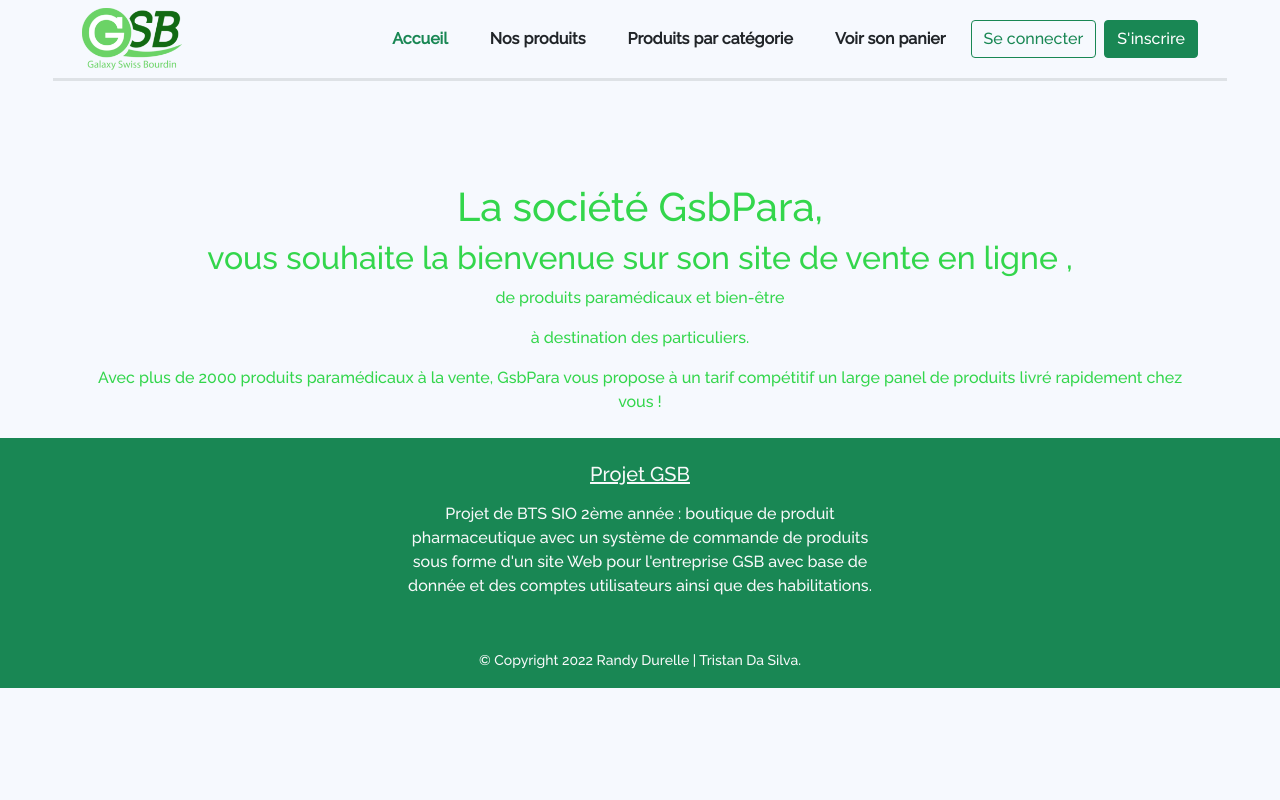
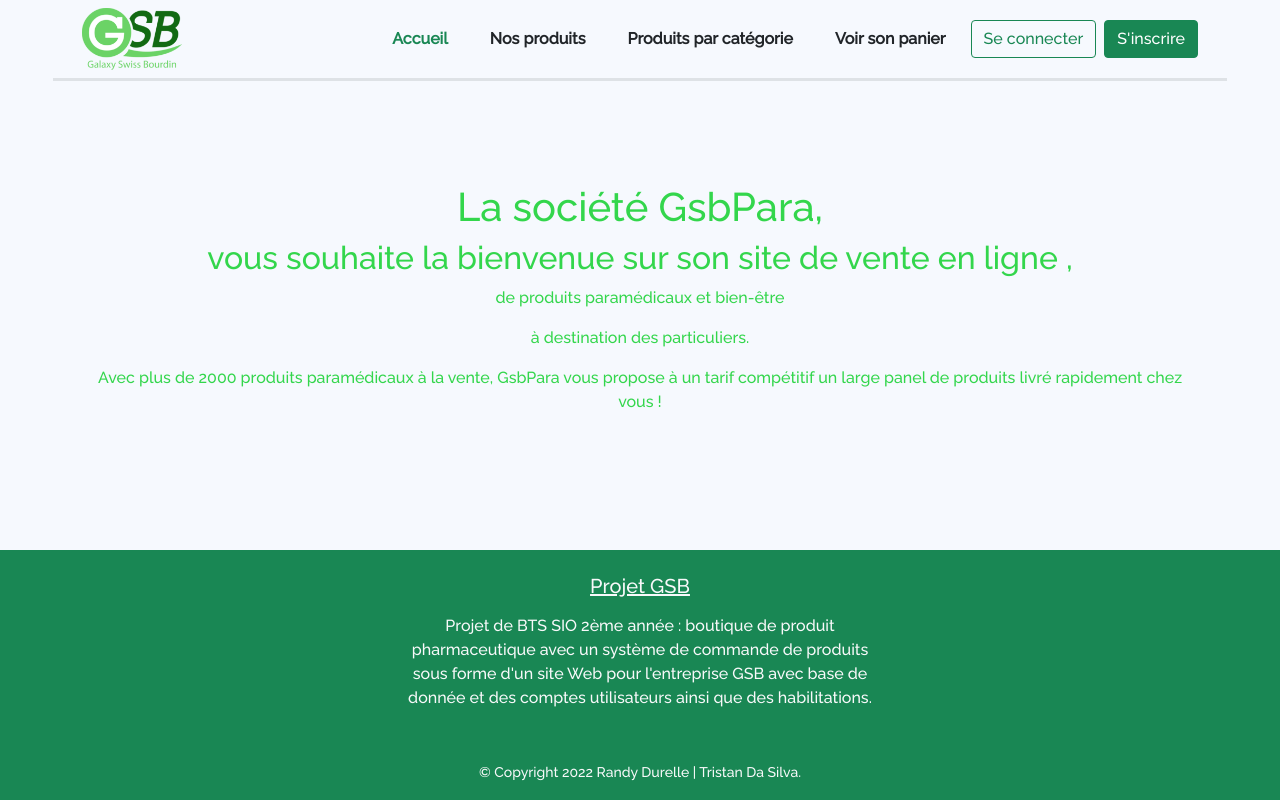
Before and after one commit to Rendiee/gsb-param, a PHP site: page / in a window 1280 px wide. Run offline with PHP 8.4, Linux system fonts and the light colour scheme.

Commit message:
footer bas de page

```diff
--- a/assets/css/cssGeneral.css
+++ b/assets/css/cssGeneral.css
@@ -1,6 +1,11 @@
 @import url("https://fonts.googleapis.com/css2?family=Raleway:wght@500&display=swap");
 
-
+body,
+html {
+	height: 100%;
+	margin: 0;
+	padding: 0;
+}
 body {
 	background: #f6f9fe !important;
 	width: 100%;
```
